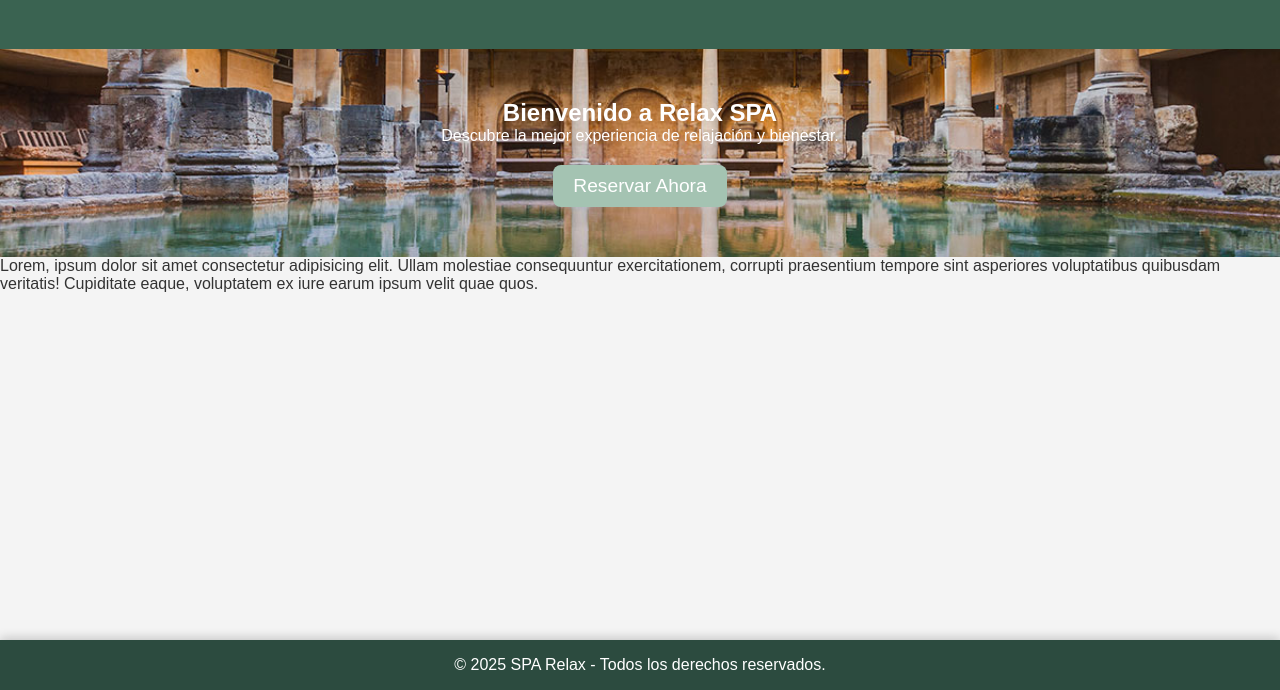
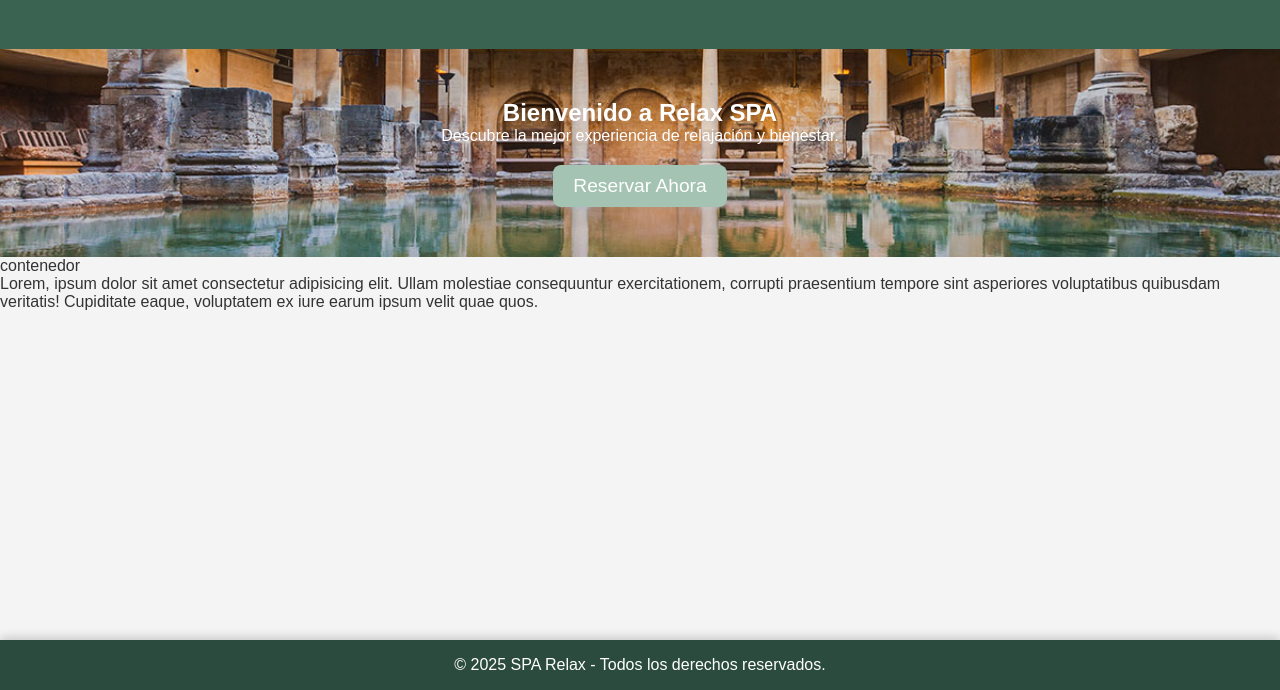
Before and after one commit to jeresieT/proyectoFinalSPA, a plain HTML site: page index.html in a window 1280 px wide. Shown: the part 110-800 px from the top of the page. Drawn offline with Linux system fonts and the light colour scheme.

Commit message:
segunda edicion de html

```diff
--- a/index.html
+++ b/index.html
@@ -29,6 +29,10 @@
     </main>
 
     <div>
+        <p>contenedor</p>
+    </div>
+
+    <div>
         <p>Lorem, ipsum dolor sit amet consectetur adipisicing elit. Ullam molestiae consequuntur exercitationem, corrupti praesentium tempore sint asperiores voluptatibus quibusdam veritatis! Cupiditate eaque, voluptatem ex iure earum ipsum velit quae quos.</p>
     </div>
 
```
